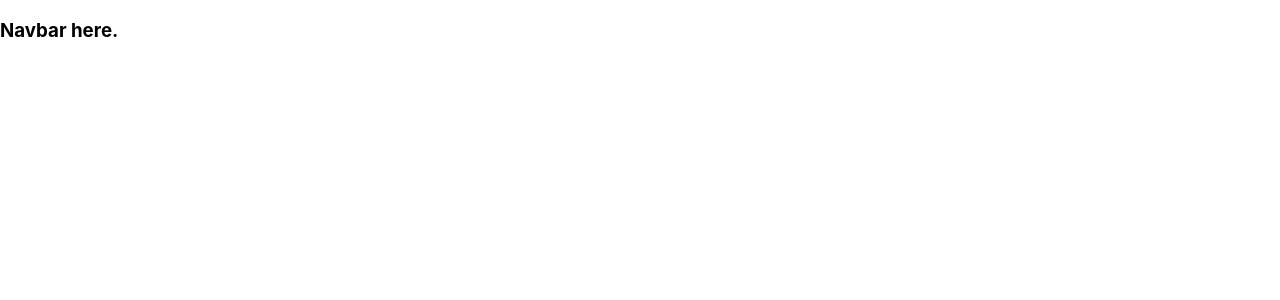
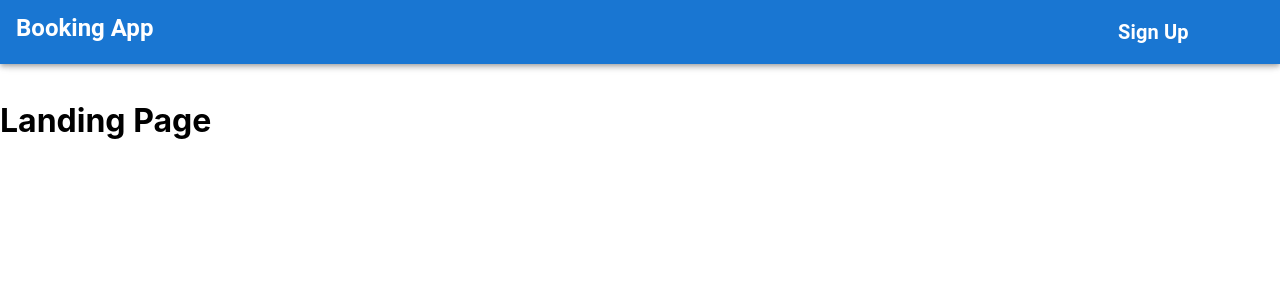
Before and after one commit to vivienphang/booking-app, a React (Create React App) app: page / in a window 1280 px wide. Shown: the top 300 px of the page. Built offline with nearby package versions, Linux system fonts and the light colour scheme.

Commit message:
feat (NavLayout): completed the UI for Nav

```diff
--- a/src/NavLayout.jsx
+++ b/src/NavLayout.jsx
@@ -1,5 +1,74 @@
+import { Link, Outlet } from "react-router-dom";
+import IconButton from "@mui/material/IconButton";
+import Typography from "@mui/material/Typography";
+import Menu from "@mui/material/Menu";
+import MenuIcon from "@mui/icons-material/Menu";
+import Container from "@mui/material/Container";
+import Avatar from "@mui/material/Avatar";
+import Button from "@mui/material/Button";
+import { Grid, AppBar, Box, Toolbar } from "@mui/material";
+
 const NavLayout = () => {
-    return ( <h3>Navbar here.</h3> );
-}
+  return (
+    <>
+      <AppBar>
+        <Toolbar>
+          <Grid
+            container
+            direction="row"
+            justifyContent="space-between"
+            alignItems="center"
+          >
+            <Grid item xs={9} container spacing={1}>
+              <Link to="/" style={{textDecoration: "none"}}>
+                <Typography
+                  sx={{
+                    fontWeight: "bold",
+                    display: "flex",
+                    alignItems: "center",
+                  }}
+                  variant="h5"
+                  color="white"
+
+                >
+                  Booking App
+                </Typography>
+              </Link>
+            </Grid>
+            <Grid item xs={2} display="flex" justifyContent="space-evenly">
+              <IconButton
+                size="small"
+                sx={{ p: 1 }}
+              >
+                <Typography
+                  sx={{
+                    fontWeight: "bold",
+                    display: "flex",
+                    alignItems: "center",
+                  }}
+                  variant="h6"
+                  color="white"
+                >
+                  Sign Up
+                </Typography>
+              </IconButton>
+            </Grid>
+          </Grid>
+        </Toolbar>
+      </AppBar>
+      <Grid
+        container
+        direction="row"
+        justifyContent="flex-start"
+        alignItems="flex-start"
+        marginTop={10}
+      >
+        <Grid item xs={9}>
+          <Outlet />
+        </Grid>
+      </Grid>
+    </>
+  );
+};
 
 export default NavLayout;
```
